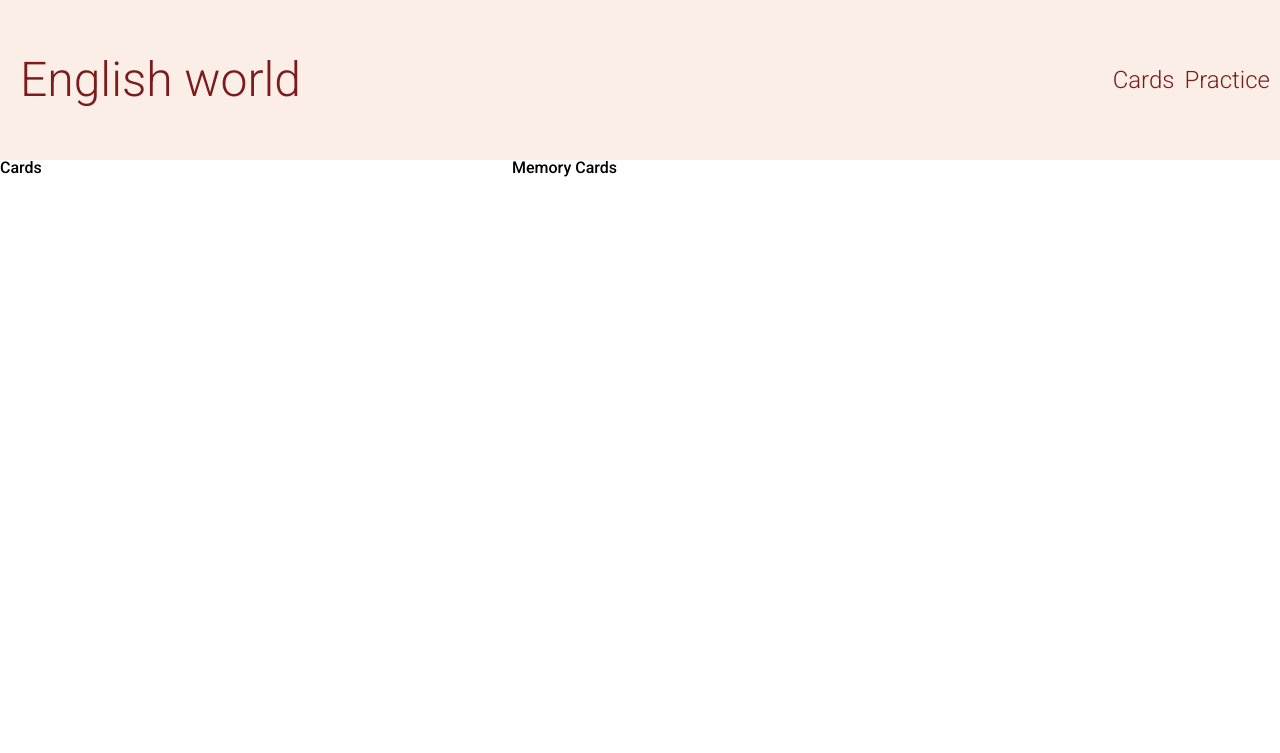
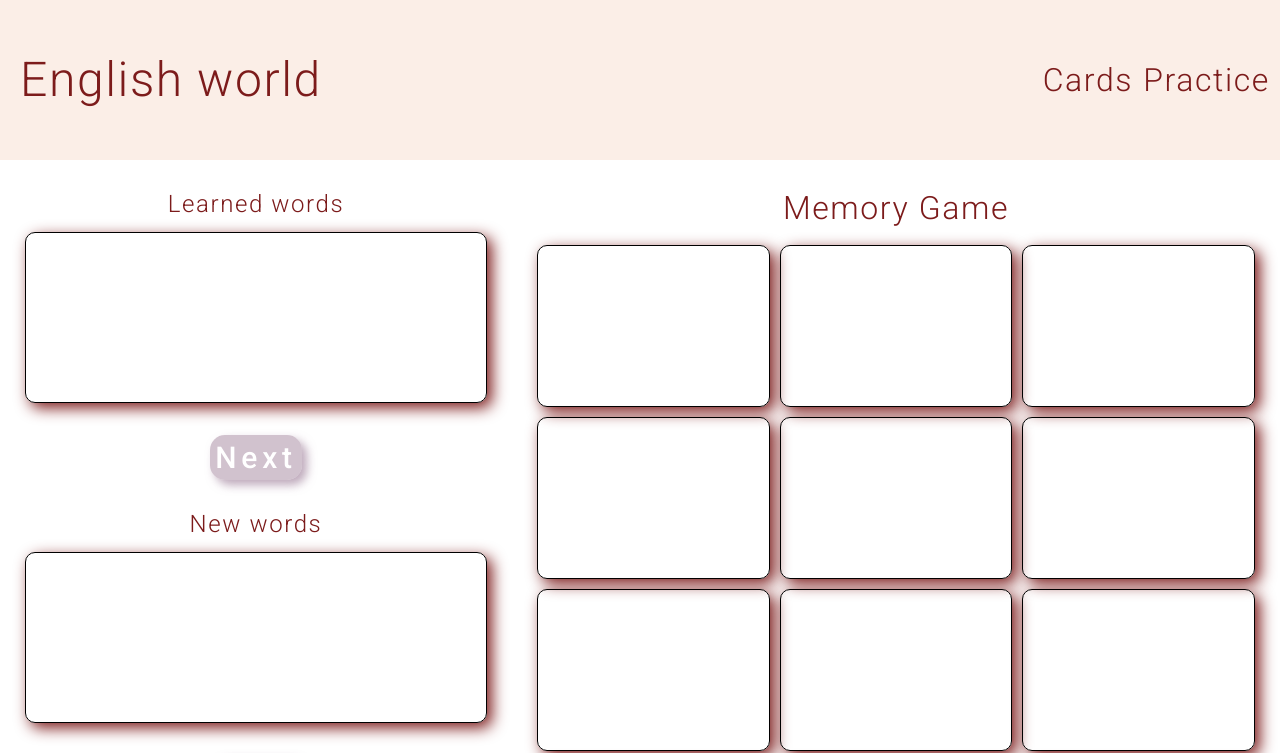
Before and after one commit to balazs21mate/English_world, a React (Create React App) app in the folder english_world_ui/: page / in a window 1280 px wide. Shown: the top 753 px of the page. Built offline with nearby package versions, Linux system fonts and the light colour scheme.

Commit message:
create cards

```diff
--- a/english_world_ui/src/App.js
+++ b/english_world_ui/src/App.js
@@ -1,5 +1,6 @@
+import React from 'react';
 import Cards from "./components/cards/Cards";
-import MemoryCards from "./components/cards/MemoryCards";
+import MemoryCards from "./components/cards/memory-cards/MemoryCards";
 import Navbar from "./components/Navbar";
 
 function App() {
--- /dev/null
+++ b/english_world_ui/src/components/cards/Button.js
@@ -0,0 +1,13 @@
+import React from 'react';
+import './cards.css';
+
+function Button(props){
+
+    return(
+        <div>
+            <button className='button'>{props.text}</button>
+        </div>
+    )
+}
+
+export default Button
--- /dev/null
+++ b/english_world_ui/src/components/cards/Card.js
@@ -0,0 +1,16 @@
+import React from 'react';
+import Button from './Button';
+import './cards.css';
+
+function Card(props){
+
+    return(
+        <div className='card-container'>
+            <h1>{props.title}</h1>
+            <div className="Card"></div>
+            <Button text="Next"/>
+        </div>
+    )
+}
+
+export default Card
--- a/english_world_ui/src/components/cards/Cards.js
+++ b/english_world_ui/src/components/cards/Cards.js
@@ -1,9 +1,13 @@
-import './cards.css'
+import React from 'react';
+import './cards.css';
+import Card from './Card';
 
 function Cards(){
     return(
         <div className="cards-container">
-            <p>Cards</p>
+            <Card title="Learned words"/>
+            <Card title="New words"/>
+            <Card title="Practice words"/>
         </div>
     )
 }
--- a/english_world_ui/src/components/cards/MemoryCards.js
+++ /dev/null
@@ -1,9 +0,0 @@
-function MemoryCards(){
-    return(
-        <div>
-            <p>Memory Cards</p>
-        </div>
-    )
-}
-
-export default MemoryCards
--- a/english_world_ui/src/components/cards/cards.css
+++ b/english_world_ui/src/components/cards/cards.css
@@ -1,16 +1,50 @@
 .Card{
     display: flex;
     justify-content: center;
+    align-items: center;
     color: #7c1b1b;
-    width: 90%;
-    font-size: 1.5rem;
-    align-items: center;
-    min-height: 300px;
+    width: 100%;
+    height: 100%;
     border: 1px solid black;
     border-radius: 10px;
-    font-weight: 500;
     box-shadow: 5px 5px 15px #7c1b1b;;
     margin-bottom: 2rem;
-    margin-top: 1rem;
-    text-align: center;
 }
+
+.card-container{
+    display: flex;
+    justify-content: center;
+    flex-direction: column;
+    align-items: center;
+    width: 90%;
+    height: 20rem;
+}
+
+.card-container h1{
+    margin-bottom: 1rem;
+    color: #7c1b1b;
+    font-size: 1.5rem;
+    font-weight: 300;
+}
+
+.cards-container{
+    display: flex;
+    flex-direction: column;
+    align-items: center;
+}
+
+.button{
+    max-width: 400px;
+    margin: 0 auto 0 auto;
+    padding: 5px;
+    font-size: 30px;
+    background-color: rgba(163,133,158,0.5);
+    color: white;
+    border: none;
+    border-radius: 15px;
+    box-shadow: 5px 5px 10px rgba(163,133,158,0.7);
+    cursor: pointer;
+    outline: none;
+    margin-bottom: 2rem;
+    letter-spacing: 0.3rem;
+}
--- /dev/null
+++ b/english_world_ui/src/components/cards/memory-cards/MemoryCard.js
@@ -0,0 +1,12 @@
+import React from 'react';
+import './memory-card.css';
+
+function MemoryCard(){
+    return(
+        <div className="memory-card">
+            <p></p>
+        </div>
+    )
+}
+
+export default MemoryCard
--- /dev/null
+++ b/english_world_ui/src/components/cards/memory-cards/MemoryCards.js
@@ -0,0 +1,26 @@
+import React from 'react';
+import MemoryCard from './MemoryCard';
+
+function MemoryCards(){
+    return(
+        <div className="memory-cards-container">
+            <h1>Memory Game</h1>
+            <div className="memory-cards">
+                <MemoryCard/>
+                <MemoryCard/>
+                <MemoryCard/>
+                <MemoryCard/>
+                <MemoryCard/>
+                <MemoryCard/>
+                <MemoryCard/>
+                <MemoryCard/>
+                <MemoryCard/>
+                <MemoryCard/>
+                <MemoryCard/>
+                <MemoryCard/>
+            </div>
+        </div>
+    )
+}
+
+export default MemoryCards
--- /dev/null
+++ b/english_world_ui/src/components/cards/memory-cards/memory-card.css
@@ -0,0 +1,33 @@
+.memory-cards-container{
+    display: flex;
+    flex-direction: column;
+    align-items: center;
+    color:#7c1b1b;
+}
+
+.memory-cards-container h1{
+    font-size: 2rem;
+    font-weight: 300;
+    margin-bottom: 1rem;
+}
+
+.memory-card{
+    display: flex;
+    justify-content: center;
+    align-items: center;
+    color: #7c1b1b;
+    width: 30%;
+    height: 10rem;
+    border: 1px solid black;
+    border-radius: 10px;
+    box-shadow: 5px 5px 15px #7c1b1b;;
+    margin: 5px;
+}
+
+.memory-cards{
+    display: flex;
+    justify-content: center;
+    flex-direction: row;
+    flex-wrap: wrap;
+    width: 100%;
+}
--- a/english_world_ui/src/components/navbar.css
+++ b/english_world_ui/src/components/navbar.css
@@ -5,11 +5,12 @@
     width: 100%;
     height: 10rem;
     background-color: rgba(240,200,175,0.3);
+    margin-bottom: 2rem;
 }
 
 .menu{
     display: flex;
-    font-size: 1.5rem;
+    font-size: 2rem;
     font-weight: 300;
 }
 
--- a/english_world_ui/src/index.css
+++ b/english_world_ui/src/index.css
@@ -1,4 +1,7 @@
-*{font-family: 'Roboto', sans-serif;}
+*{
+	font-family: 'Roboto', sans-serif;
+	letter-spacing: 0.1rem;
+}
 
 html, body, div, span, applet, object, iframe,
 h1, h2, h3, h4, h5, h6, p, blockquote, pre,
```
